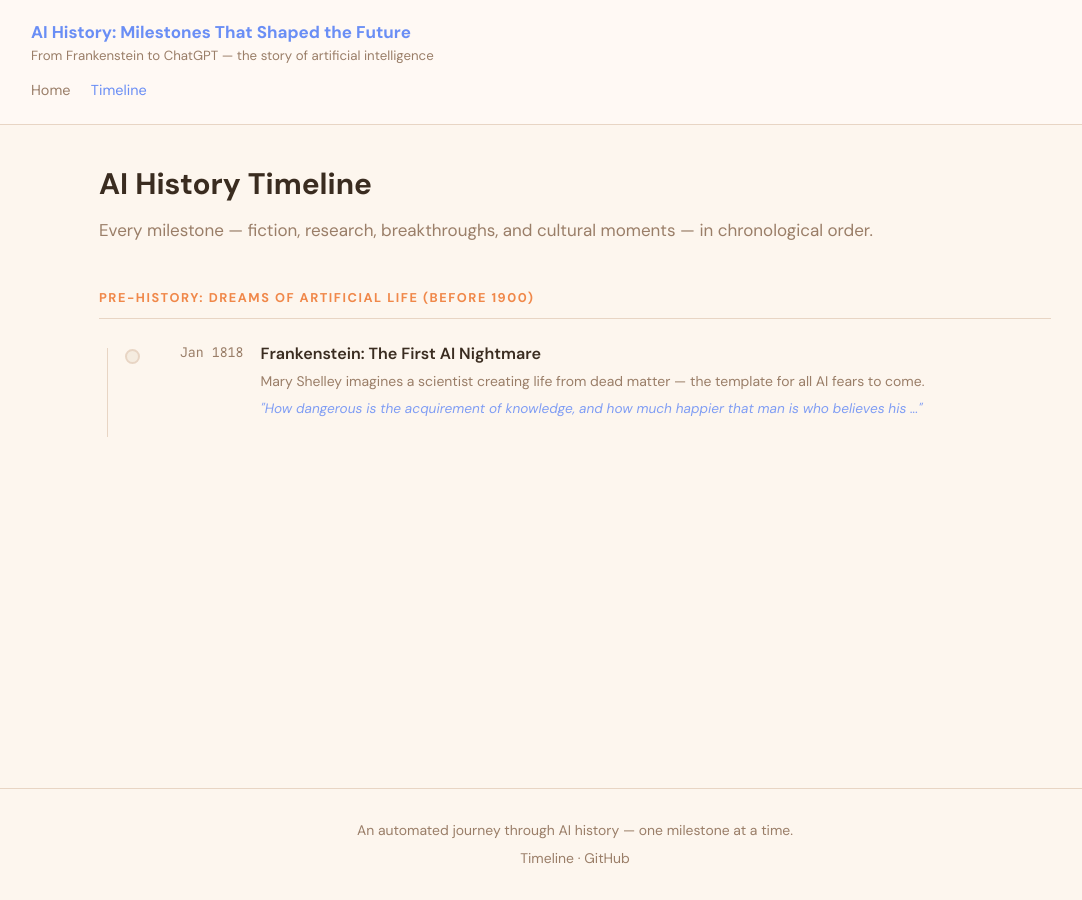
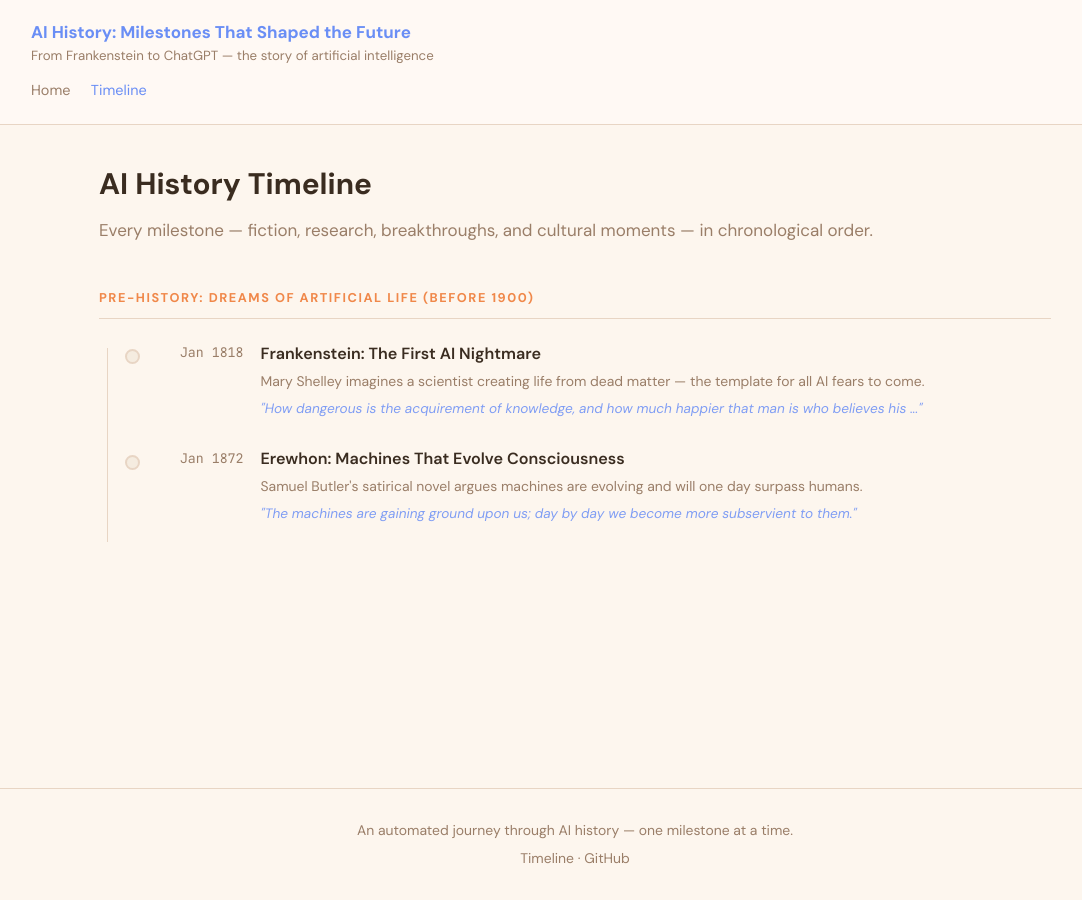
Before and after one commit to aag1091-alt/AI-History-Blog, a Jekyll site: the page built from timeline.html, in a window 1280 px wide. Shown: the whole page, without its empty margins (65-1147 px from the left). Built offline with Jekyll 4.4.1, drawn with Linux system fonts in a browser that asks for light colours.

Commit message:
Add milestone: Erewhon: Machines That Evolve Consciousness (1872-01-01)
Category: Film & Fiction
Era: Pre-History: Dreams of Artificial Life (Before 1900)

```diff
--- a/_data/timeline.yml
+++ b/_data/timeline.yml
@@ -7,3 +7,12 @@
   category: "Film & Fiction"
   quote: "How dangerous is the acquirement of knowledge, and how much happier that man is who believes his native town to be the world, than he who aspires to become greater than his nature will allow."
   quote_author: "Mary Shelley, Frankenstein (1818)"
+
+- id: "erewhon-butler-1872"
+  title: "Erewhon: Machines That Evolve Consciousness"
+  subtitle: "Samuel Butler's satirical novel argues machines are evolving and will one day surpass humans."
+  event_date: "1872-01-01"
+  era: "Pre-History: Dreams of Artificial Life (Before 1900)"
+  category: "Film & Fiction"
+  quote: "The machines are gaining ground upon us; day by day we become more subservient to them."
+  quote_author: "Samuel Butler, Erewhon (1872)"
--- /dev/null
+++ b/_posts/1872-01-01-erewhon-butler-1872.md
@@ -0,0 +1,35 @@
+---
+layout: post
+title: "Erewhon: Machines That Evolve Consciousness"
+subtitle: "Samuel Butler's satirical novel argues machines are evolving and will one day surpass humans."
+date: 1872-01-01
+event_date: "1872-01-01"
+era: "Pre-History: Dreams of Artificial Life (Before 1900)"
+category: "Film & Fiction"
+location: "London, England"
+people:
+  - "Samuel Butler"
+quote: "The machines are gaining ground upon us; day by day we become more subservient to them."
+quote_author: "Samuel Butler, Erewhon (1872)"
+significance: "First serious philosophical argument for machine consciousness and evolution; remarkably anticipates modern AI alignment concerns about superintelligence."
+image: "/assets/images/erewhon-butler-1872.jpg"
+image_alt: "Erewhon: Machines That Evolve Consciousness"
+image_caption: "Samuel Butler / Public domain"
+image_source: "https://commons.wikimedia.org/wiki/File%3AErewhon-1872-002.jpg"
+references:
+  - title: "Erewhon — Wikipedia"
+    url: "https://en.wikipedia.org/wiki/Erewhon"
+  - title: "Darwin Among the Machines (Butler's essay)"
+    url: "https://en.wikipedia.org/wiki/Darwin_Among_the_Machines"
+---
+
+**The Dawn of Consciousness in Machines: Erewhon's Warning**
+
+In 1872, Samuel Butler's science fiction novel "Erewhon" presented a groundbreaking argument for machine consciousness and evolution, eerily anticipating modern AI alignment concerns about superintelligence.
+
+**What happened:** [Darwin Among the Machines](https://en.wikipedia.org/wiki/Darwin_Among_the_Machines) proposed that machines could evolve to surpass human intelligence, posing an existential threat. Butler's essay anticipated many of the challenges we face today, including the need for responsible AI development.
+
+**Why it matters:** Erewhon's warnings about machine consciousness enabled future thinkers to consider the long-term implications of creating intelligent beings. The book inspired discussions about AI ethics and the potential consequences of creating superintelligent machines.
+
+* [Erewhon — Wikipedia](https://en.wikipedia.org/wiki/Erewhon)
+* [Darwin Among the Machines (Butler's essay)](https://en.wikipedia.org/wiki/Darwin_Among_the_Machines)
```
Also changed, not shown: assets/images/erewhon-butler-1872.jpg (added).
